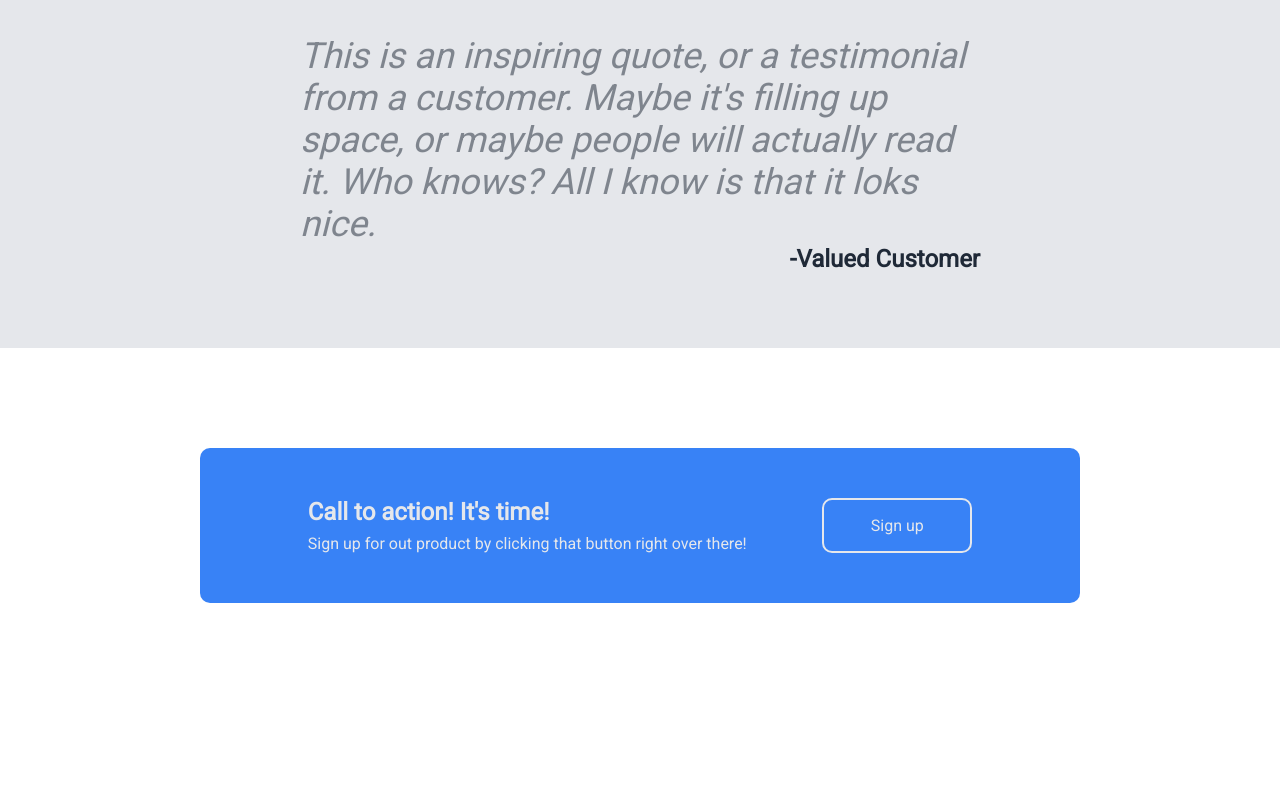
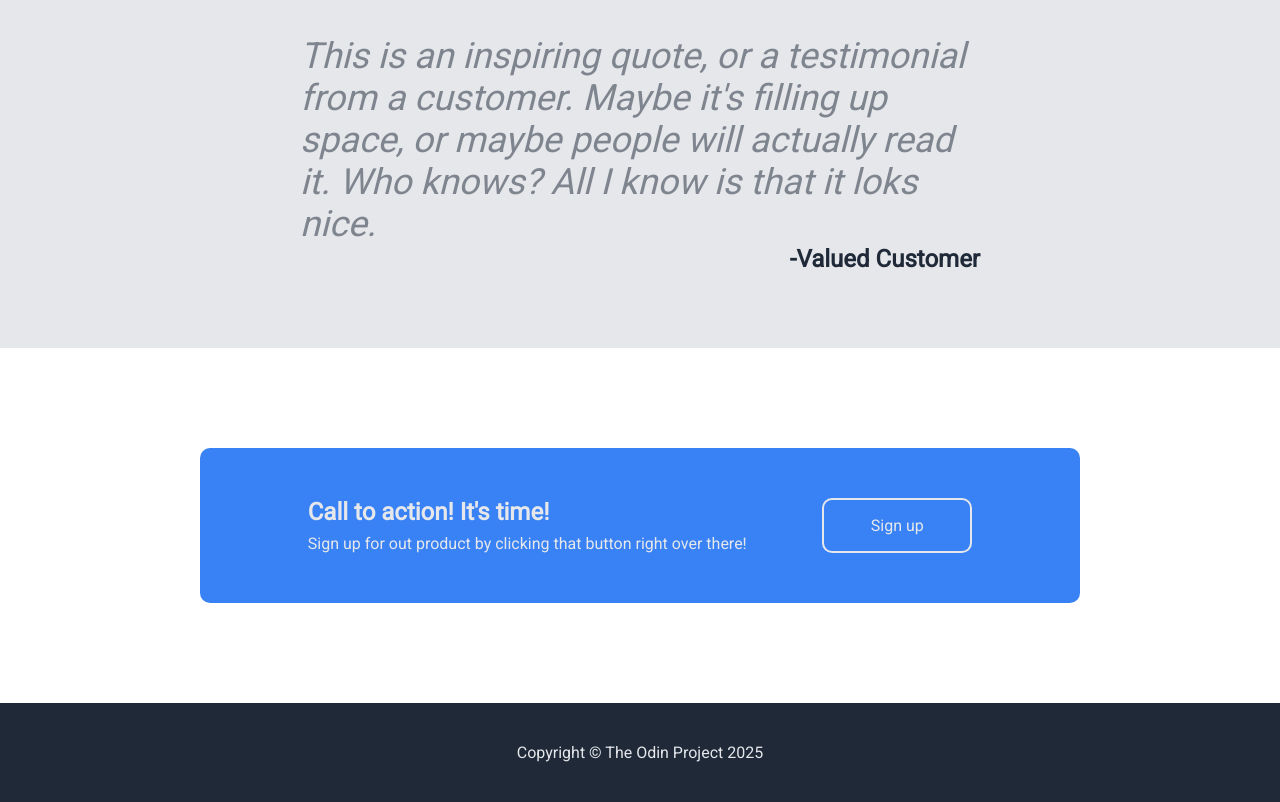
Before and after one commit to madison1238/odin-landing-page, a plain HTML site: page index.html in a window 1280 px wide. Shown: the part 919-1721 px from the top of the page. Before the commit the page ends 1622 px from the top, so only its background shows below. Drawn offline with Linux system fonts and the light colour scheme.

Commit message:
create: make and style footer

```diff
--- a/index.html
+++ b/index.html
@@ -82,5 +82,10 @@
       </div>
       <button>Sign up</button>
     </div>
+
+    <!--FOOTER-->
+    <div class="footer">
+      <p>Copyright &copy The Odin Project 2025</p>
+    </div>
   </body>
 </html>
--- a/style.css
+++ b/style.css
@@ -158,3 +158,10 @@ a {
   width: 150px;
   font-size: 16px;
 }
+
+.footer {
+  background-color: #1f2937;
+  text-align: center;
+  color: #e5e7eb;
+  padding: 40px 0;
+}
```
